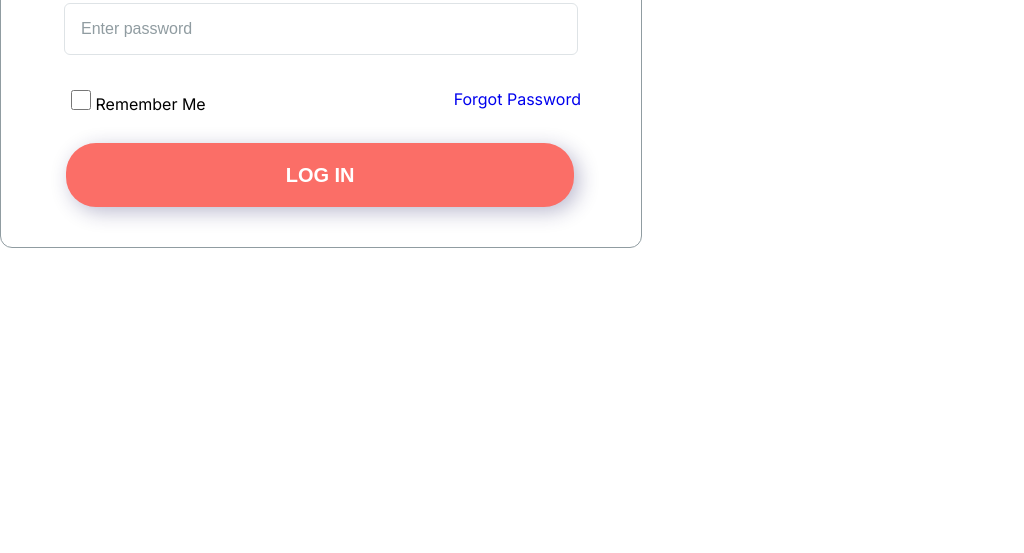
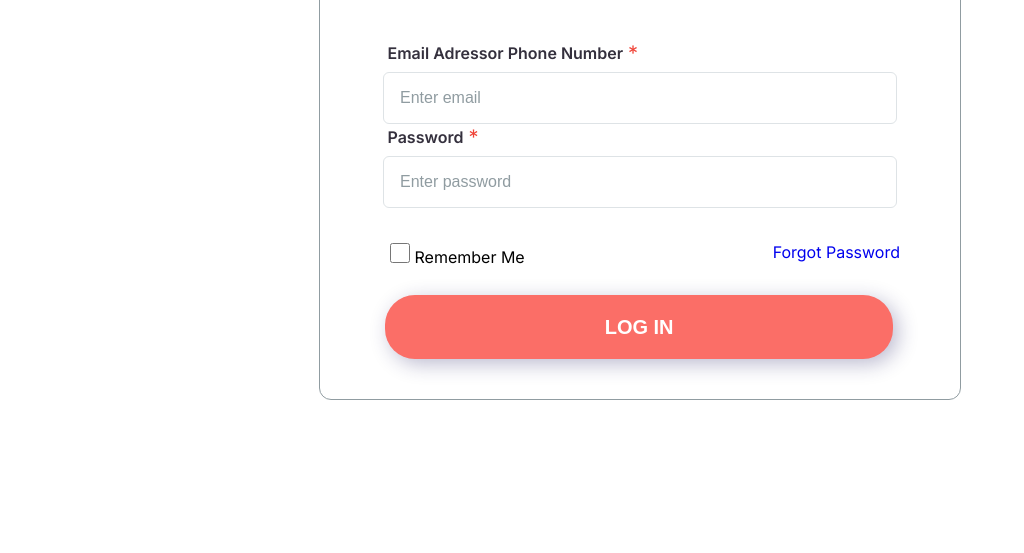
Before and after one commit to zainabzahid711/Medical-Health-site, a plain HTML site: page login.html in a window 1280 px wide. Shown: the part 247-800 px from the top of the page, without its empty margins (0-1024 px from the left). Drawn offline with Linux system fonts and the light colour scheme.

Commit message:
login form center

```diff
--- a/login.html
+++ b/login.html
@@ -11,6 +11,7 @@
 </head>
 
 <body>
+  <div class="login-parent-body">
     <div class="login-welcome">
       <div class="welcome-1div">
         <h1 class="welcome-mainheading"> Login </h1>
@@ -37,6 +38,7 @@
         <button class="welcome-button btn-hover"> LOG IN </button>
       </div>
     </div>
+  </div>
 </body>
 
 </html>
--- a/style.css
+++ b/style.css
@@ -1867,6 +1867,13 @@ p {
 
 
 /* *************************************************************   Login page */
+.login-parent-body {
+  height: 100vh;
+  display: flex;
+  justify-content: center;
+  align-items: center;
+}
+
 .login-welcome {
   display: flex;
   font-family: 'Inter', sans-serif;
```
Lines whose indentation alone changed are shown as unchanged.
